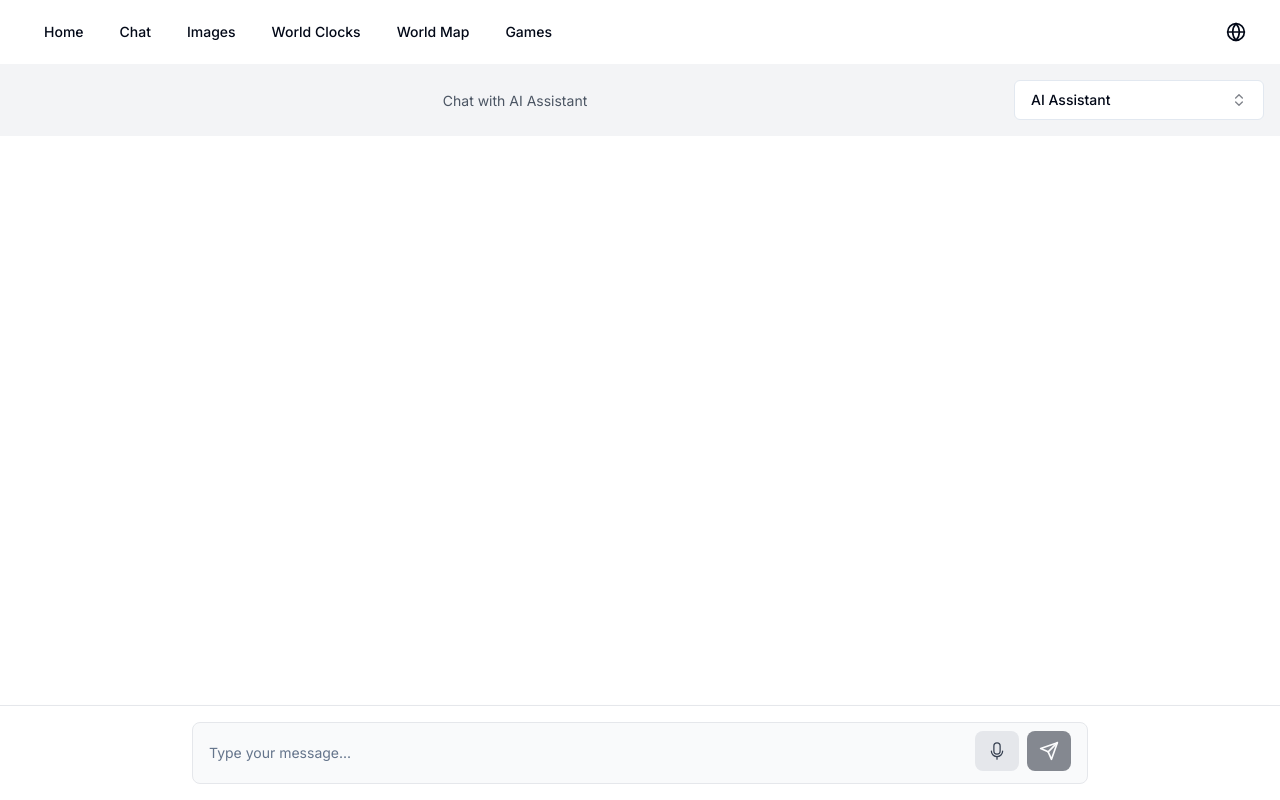
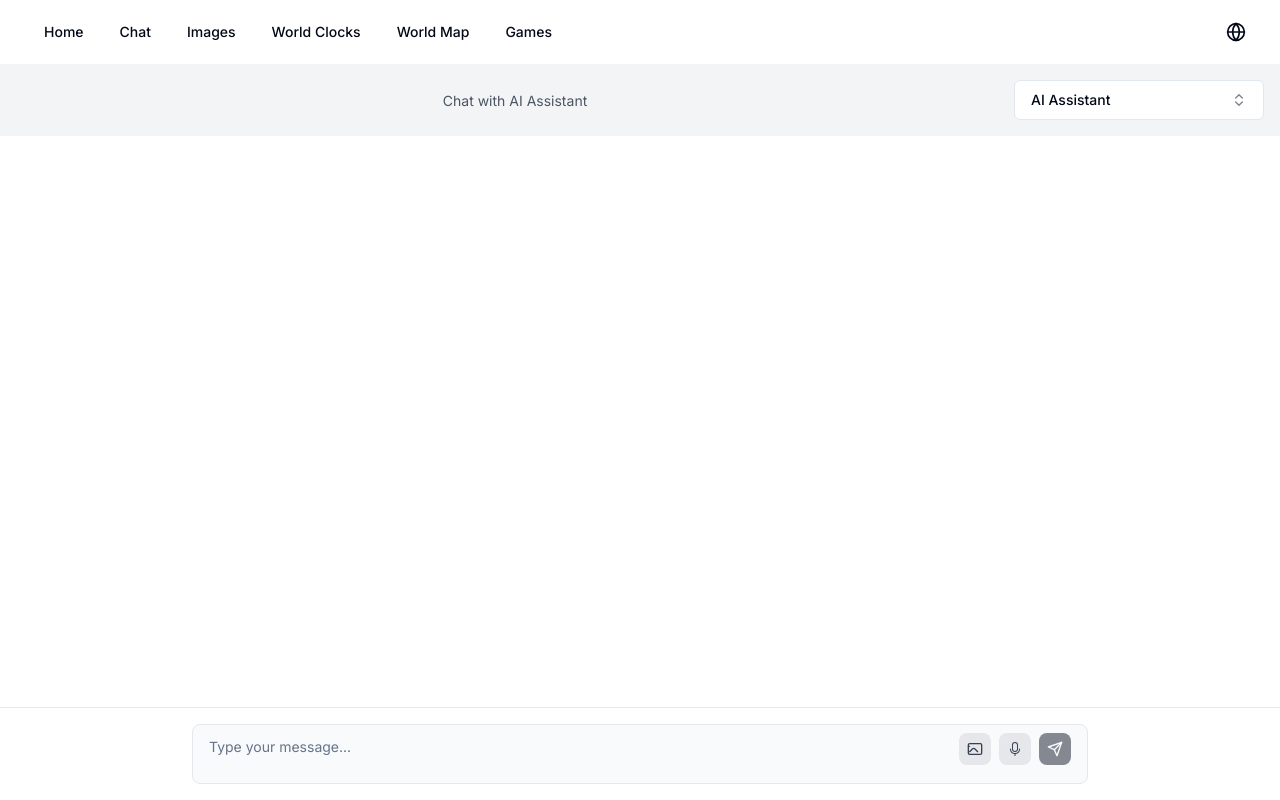
Before and after one commit to zepedroc/Whatevs, a Next.js app: page /en/chat in a window 1280 px wide. Built offline with nearby package versions, Linux system fonts and the light colour scheme.

Commit message:
Allow to add images from user's own device

```diff
--- a/src/app/[locale]/chat/page.tsx
+++ b/src/app/[locale]/chat/page.tsx
@@ -75,6 +75,10 @@ function ChatSection({ mode }: { mode: string }) {
     }
   };
 
+  /**
+   * Handle the pasting of files from the clipboard
+   * @param event - The clipboard event
+   */
   const handlePaste = (event: ClipboardEvent) => {
     const items = event.clipboardData?.items;
 
@@ -97,6 +101,19 @@ function ChatSection({ mode }: { mode: string }) {
 
   const handleRemoveFile = (index: number) => {
     setFiles((prev) => prev.filter((_, i) => i !== index));
+  };
+
+  /**
+   * Handle the addition of files from the file picker
+   * @param newFiles - The files to add
+   */
+  const handleAddFiles = (newFiles: File[]) => {
+    const validFiles = newFiles.filter((file) => file.type.startsWith('image/'));
+    if (validFiles.length > 0) {
+      setFiles((prev) => [...prev, ...validFiles]);
+    } else {
+      toast.error('Only image files are allowed');
+    }
   };
 
   const handleImageClick = (file: File) => {
@@ -154,6 +171,7 @@ function ChatSection({ mode }: { mode: string }) {
         status={status}
         t={t}
         textareaRef={textareaRef as React.RefObject<HTMLTextAreaElement>}
+        onAddFiles={handleAddFiles}
       />
       {/* Image Modal */}
       {modalImage && (
@@ -166,6 +184,8 @@ function ChatSection({ mode }: { mode: string }) {
               src={URL.createObjectURL(modalImage)}
               alt={modalImage.name}
               className="object-contain max-w-[90vw] max-h-[90vh] rounded shadow-lg"
+              width={1000}
+              height={1000}
             />
             <button
               className="absolute top-2 right-2 bg-white bg-opacity-80 rounded-full p-2 text-black hover:bg-opacity-100"
--- a/src/components/chat-form.tsx
+++ b/src/components/chat-form.tsx
@@ -20,6 +20,7 @@ interface ChatFormProps {
   toggleRecording: () => void;
   status: string;
   t: (key: string) => string;
+  onAddFiles?: (files: File[]) => void;
 }
 
 export default function ChatForm({
@@ -36,9 +37,17 @@ export default function ChatForm({
   status,
   t,
   textareaRef: externalTextareaRef,
+  onAddFiles,
 }: ChatFormProps & { textareaRef?: React.RefObject<HTMLTextAreaElement> }) {
   const internalRef = useRef<HTMLTextAreaElement>(null);
   const textareaRef = externalTextareaRef || internalRef;
+
+  const handleFileInputChange = (e: React.ChangeEvent<HTMLInputElement>) => {
+    if (e.target.files && onAddFiles) {
+      const selectedFiles = Array.from(e.target.files);
+      onAddFiles(selectedFiles);
+    }
+  };
 
   const focusTextarea = (e: React.MouseEvent<HTMLDivElement>) => {
     if (textareaRef.current && e.target instanceof HTMLElement && !e.target.closest('button')) {
@@ -64,22 +73,45 @@ export default function ChatForm({
                 rows={1}
                 disabled={status === 'submitted' || status === 'streaming'}
               />
-              <div className="flex gap-2 ml-2 pb-1">
+              <div className="flex gap-2 ml-2 pb-1 items-center">
+                {/* Image picker button */}
+                <label
+                  className="rounded-lg bg-gray-200 hover:bg-gray-300 text-gray-700 p-2 cursor-pointer flex items-center justify-center"
+                  title={t('Chat.addImage')}
+                  style={{ fontSize: '0.9rem' }}
+                >
+                  <svg
+                    xmlns="http://www.w3.org/2000/svg"
+                    className="h-4 w-4"
+                    fill="none"
+                    viewBox="0 0 24 24"
+                    stroke="currentColor"
+                  >
+                    <path
+                      strokeLinecap="round"
+                      strokeLinejoin="round"
+                      strokeWidth={2}
+                      d="M4 16l4-4a3 3 0 014 0l4 4M4 8h.01M12 20h8a2 2 0 002-2V6a2 2 0 00-2-2H4a2 2 0 00-2 2v12a2 2 0 002 2h8z"
+                    />
+                  </svg>
+                  <input type="file" accept="image/*" multiple className="hidden" onChange={handleFileInputChange} />
+                </label>
                 <Button
                   type="button"
                   onClick={toggleRecording}
-                  className={`rounded-lg p-3 transition-colors ${
+                  className={`rounded-lg p-2 transition-colors ${
                     isRecording ? 'bg-red-500 hover:bg-red-600 text-white' : 'bg-gray-200 hover:bg-gray-300 text-gray-700'
                   }`}
                   title={isRecording ? t('Chat.stopRecording') : t('Chat.startRecording')}
                   disabled={status === 'submitted' || status === 'streaming'}
+                  style={{ minWidth: '32px', height: '32px' }}
                 >
                   {isRecording ? (
-                    <svg className="h-5 w-5" viewBox="0 0 24 24" xmlns="http://www.w3.org/2000/svg">
+                    <svg className="h-4 w-4" viewBox="0 0 24 24" xmlns="http://www.w3.org/2000/svg">
                       <path fill="currentColor" d="M6 19h4V5H6v14zm8-14v14h4V5h-4z" />
                     </svg>
                   ) : (
-                    <svg viewBox="0 0 256 256" xmlns="http://www.w3.org/2000/svg" className="h-5 w-5">
+                    <svg viewBox="0 0 256 256" xmlns="http://www.w3.org/2000/svg" className="h-4 w-4">
                       <path
                         fill="currentColor"
                         d="M128 176a48.05 48.05 0 0 0 48-48V64a48 48 0 0 0-96 0v64a48.05 48.05 0 0 0 48 48ZM96 64a32 32 0 0 1 64 0v64a32 32 0 0 1-64 0Zm40 143.6V232a8 8 0 0 1-16 0v-24.4A80.11 80.11 0 0 1 48 128a8 8 0 0 1 16 0a64 64 0 0 0 128 0a8 8 0 0 1 16 0a80.11 80.11 0 0 1-72 79.6Z"
@@ -88,11 +120,12 @@ export default function ChatForm({
                   )}
                 </Button>
                 <Button
-                  className="rounded-lg bg-gray-900 p-3 hover:bg-gray-800 transition-colors"
+                  className="rounded-lg bg-gray-900 p-2 hover:bg-gray-800 transition-colors"
                   type="submit"
                   disabled={status === 'submitted' || status === 'streaming' || input.length === 0}
+                  style={{ minWidth: '32px', height: '32px' }}
                 >
-                  <SendIcon className="h-5 w-5 text-white" />
+                  <SendIcon className="h-4 w-4 text-white" />
                 </Button>
               </div>
             </div>
--- a/src/components/chat-messages.tsx
+++ b/src/components/chat-messages.tsx
@@ -78,6 +78,8 @@ export function UserMessage({ content, index, attachments }: MessageProps) {
                   key={attachment.name}
                   src={attachment.url || ''}
                   alt={attachment.name || ''}
+                  width={100}
+                  height={100}
                 />
               ) : null,
             )}
--- a/src/messages/en/messages.json
+++ b/src/messages/en/messages.json
@@ -69,13 +69,14 @@
     "title": "Chat with {mode}",
     "inputPlaceholder": "Type your message...",
     "loading": "Loading chat...",
-    "thinking": "The AI is thinking...",
+    "thinking": "Thinking...",
     "recording": "Recording in progress...",
     "startRecording": "Start voice recording",
     "stopRecording": "Stop voice recording",
     "selectMode": "Select a chat mode",
     "searchMode": "Search modes",
-    "noModeFound": "No mode found"
+    "noModeFound": "No mode found",
+    "addImage": "Add image(s)"
   },
   "Agent": {
     "title": "Voice Agent",
--- a/src/messages/es/messages.json
+++ b/src/messages/es/messages.json
@@ -65,13 +65,14 @@
     "title": "Chat con {mode}",
     "inputPlaceholder": "Escribe tu mensaje...",
     "loading": "Cargando chat...",
-    "thinking": "La IA está pensando...",
+    "thinking": "Pensando...",
     "recording": "Grabación en curso...",
     "startRecording": "Iniciar grabación de voz",
     "stopRecording": "Detener grabación de voz",
     "selectMode": "Selecciona un modo",
     "searchMode": "Buscar modos",
-    "noModeFound": "No se encontró ningún modo"
+    "noModeFound": "No se encontró ningún modo",
+    "addImage": "Añadir imagen(es)"
   },
   "Agent": {
     "title": "Agente de Voz",
--- a/src/messages/pt/messages.json
+++ b/src/messages/pt/messages.json
@@ -69,10 +69,11 @@
     "title": "Chat com {mode}",
     "inputPlaceholder": "Digite sua mensagem...",
     "loading": "Carregando chat...",
-    "thinking": "A IA está a pensar...",
+    "thinking": "A pensar...",
     "recording": "Gravação em andamento...",
     "startRecording": "Iniciar gravação de voz",
-    "stopRecording": "Parar gravação de voz"
+    "stopRecording": "Parar gravação de voz",
+    "addImage": "Adicionar imagem(ns)"
   },
   "Agent": {
     "title": "Agente de Voz",
```
Also changed, not shown: 1 other file (tests, documents, lock files or other folders).
